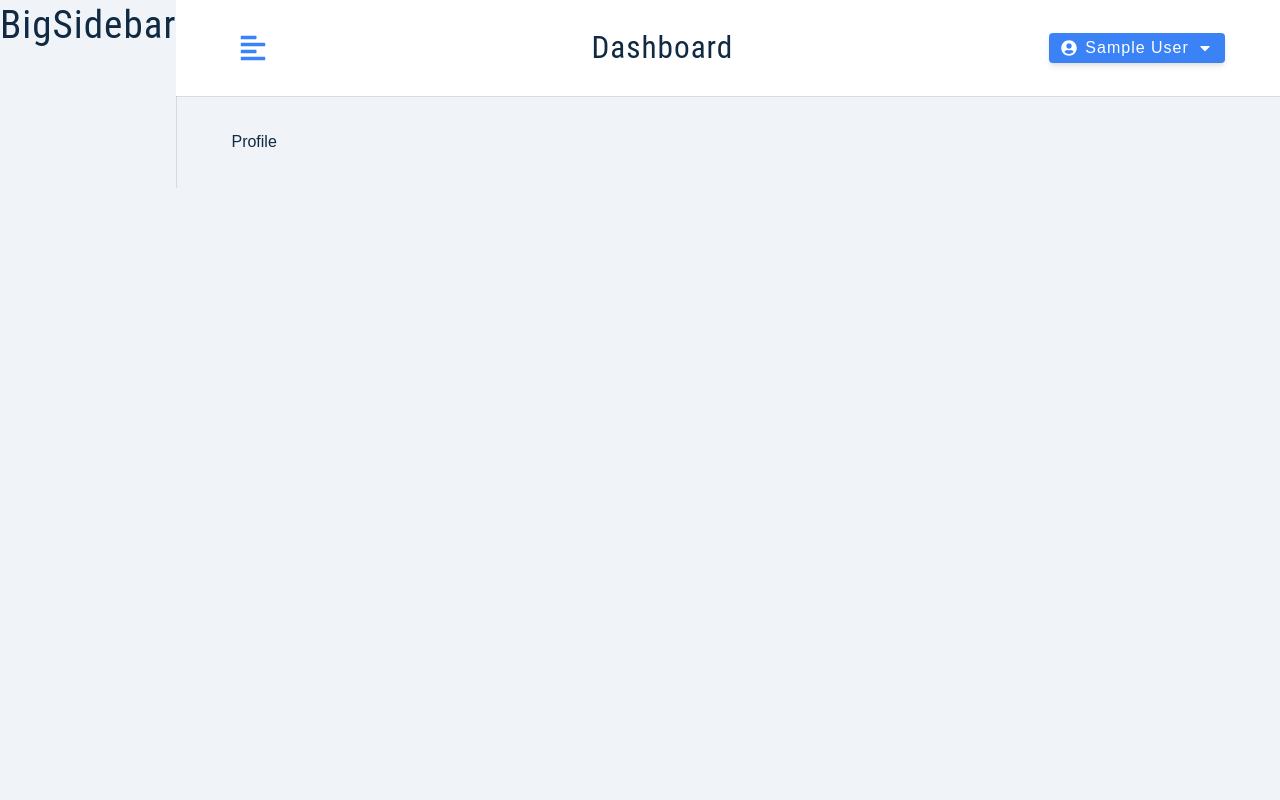
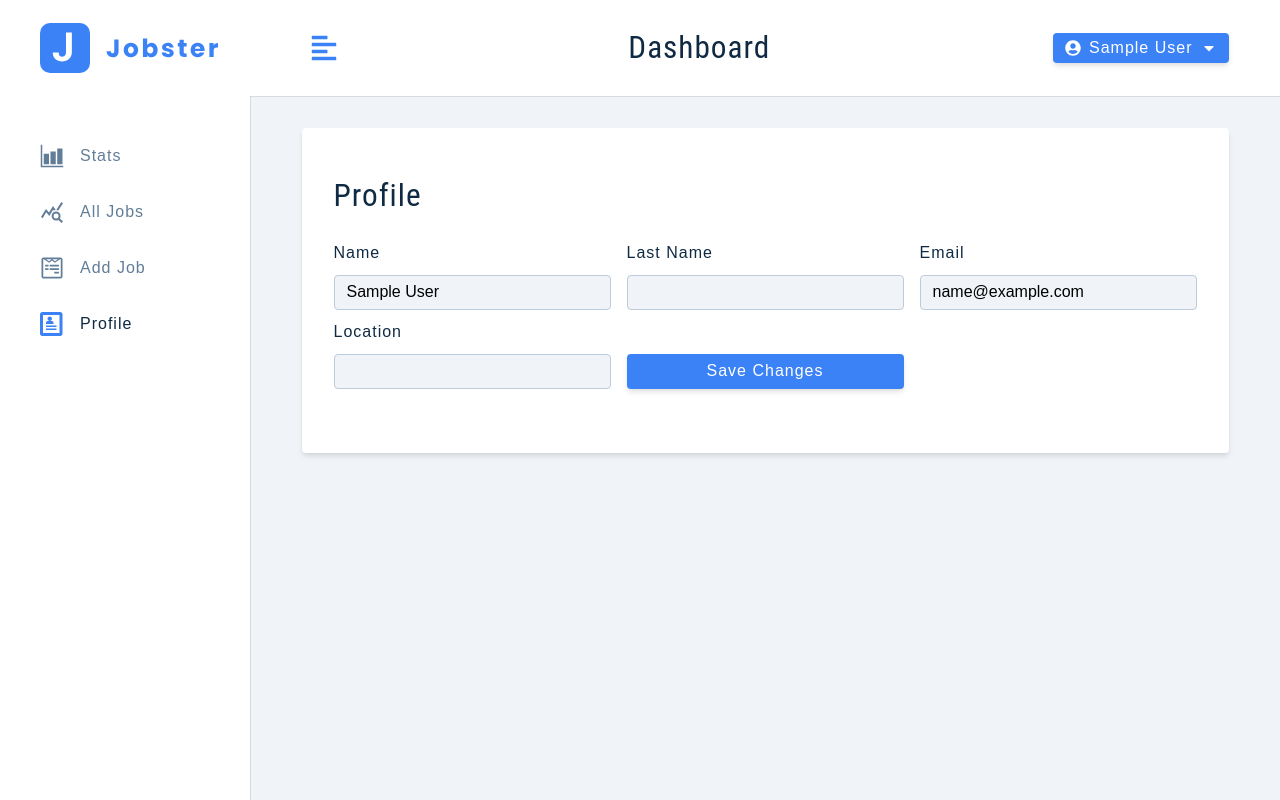
Before and after one commit to Ethemkizilyer/job-track-redux, a React (Create React App) app: page /profile in a window 1280 px wide. Built offline with nearby package versions, Linux system fonts and the light colour scheme; sample sign-in values are in the browser's storage.

Commit message:
user update  complete

```diff
--- a/src/components/BigSidebar.jsx
+++ b/src/components/BigSidebar.jsx
@@ -1,10 +1,25 @@
 import React from 'react'
+import { useSelector } from 'react-redux'
 import Wrapper from '../assets/wrappers/BigSidebar'
+import Logo from './Logo'
+import NavLinks from './NavLinks'
 
 const BigSidebar = () => {
+  const {isSidebarOpen}=useSelector((store)=>store.user)
+  console.log(isSidebarOpen);
   return (
     <Wrapper>
-    <h2>BigSidebar</h2>
+    <div className={
+      isSidebarOpen ? "sidebar-container" :"sidebar-container show-sidebar"
+    }>
+      <div className="content">
+        <header>
+          <Logo/>
+        </header>
+        <NavLinks/>
+      </div>
+
+    </div>
     </Wrapper>
   )
 }
--- /dev/null
+++ b/src/components/NavLinks.jsx
@@ -0,0 +1,30 @@
+import React from 'react'
+import { NavLink } from 'react-router-dom';
+import { toggleSidebar } from '../features/user/userSlice';
+import links from '../utils/links';
+
+const NavLinks = ({toggleSidebar}) => {
+  return (
+    <div className="nav-links">
+      {links.map((link) => {
+        const { text, path, id, icon } = link;
+
+        return (
+          <NavLink
+            to={path}
+            className={({ isActive }) =>
+              isActive ? "nav-link active" : "nav-link"
+            }
+            key={id}
+            onClick={toggleSidebar}
+          >
+            <span className="icon">{icon}</span>
+            {text}
+          </NavLink>
+        );
+      })}
+    </div>
+  );
+}
+
+export default NavLinks
--- a/src/components/SmallSidebar.jsx
+++ b/src/components/SmallSidebar.jsx
@@ -3,6 +3,9 @@
 import Logo from "./Logo";
 import { useDispatch, useSelector } from 'react-redux';
 import { toggleSidebar } from '../features/user/userSlice';
+import links from '../utils/links';
+import { NavLink } from 'react-router-dom';
+import NavLinks from './NavLinks';
 
 const SmallSidebar = () => {
     const {isSidebarOpen}=useSelector((store)=>store.user)
@@ -23,7 +26,7 @@
             <header>
                 <Logo/>
             </header>
-            <div className="nav-links">nav links</div>
+            <NavLinks toggleSidebar={toggle}/>
         </div>
     </div>
     </Wrapper>
--- a/src/features/user/userSlice.jsx
+++ b/src/features/user/userSlice.jsx
@@ -6,6 +6,10 @@
   addUserToLocalStorage,
   removeUserFromLocalStorage,
 } from "../../utils/localstorage";
+import { loginUserThunk, registerUserThunk, updateUserThunk } from "./userThunk";
+
+
+
 
 const initialState = {
   isLoading: false,
@@ -16,15 +20,7 @@
 export const registerUser = createAsyncThunk(
   "user/registerUser",
   async (user, thunkAPI) => {
-    try {
-      const resp = await customFetch.post("/auth/register", user);
-      console.log(resp);
-      return resp.data;
-    } catch (error) {
-      console.log(error.message);
-      // toast.error(error.response.data.msg)
-      return thunkAPI.rejectWithValue(error.response.data.msg);
-    }
+    return registerUserThunk("/auth/register",user,thunkAPI)
     // console.log(`Register User : ${JSON.stringify(user)} `);
   }
 );
@@ -32,12 +28,15 @@
 export const loginUser = createAsyncThunk(
   "user/loginUser",
   async (user, thunkAPI) => {
-    try {
-      const resp = await customFetch.post("/auth/login", user);
-      return resp.data;
-    } catch (error) {
-      return thunkAPI.rejectWithValue(error.response.data.msg);
-    }
+    return loginUserThunk("/auth/login",user,thunkAPI)
+    // console.log(`Login User :  ${JSON.stringify(user)}`);
+  }
+);
+
+export const updateUser = createAsyncThunk(
+  "user/updateUser",
+  async (user, thunkAPI) => {
+    return updateUserThunk("/auth/updateUser",user,thunkAPI)
     // console.log(`Login User :  ${JSON.stringify(user)}`);
   }
 );
@@ -45,10 +44,11 @@
 const userSlice = createSlice({
   name: "user",
   initialState,
-  reducers:{
+  reducers: {
     logoutUser: (state) => {
       state.user = null;
       state.isSidebarOpen = false;
+      toast.success("Logout Successful!")
       removeUserFromLocalStorage();
     },
     toggleSidebar: (state) => {
@@ -83,7 +83,22 @@
   //         [loginUser.rejected]:(state,{payload})=>{
   //             state.isLoading=false;
   //             toast.error(payload)
-  //         }
+  //         },
+  // [updateUser.pending]: (state) => {
+  //   state.isLoading = true;
+  // },
+  // [updateUser.fulfilled]: (state, { payload }) => {
+  //   const { user } = payload;
+  //   state.isLoading = false;
+  //   state.user = user;
+
+  //   addUserToLocalStorage(user);
+  //   toast.success("User Updated");
+  // },
+  // [updateUser.rejected]: (state, { payload }) => {
+  //   state.isLoading = false;
+  //   toast.error(payload);
+  // },
   //   }
 
   //! BUILDER CALLBACK NOTATION
@@ -117,6 +132,20 @@
       .addCase(loginUser.rejected, (state, { payload }) => {
         state.isLoading = false;
         toast.error(payload);
+      })
+      .addCase(updateUser.pending, (state) => {
+        state.isLoading = true;
+      })
+      .addCase(updateUser.fulfilled, (state, { payload }) => {
+        const { user } = payload;
+        state.isLoading = false;
+        state.user = user;
+        addUserToLocalStorage(user);
+        toast.success(`User Updated`);
+      })
+      .addCase(updateUser.rejected, (state, { payload }) => {
+        state.isLoading = false;
+        toast.error(payload);
       });
   },
 });
--- /dev/null
+++ b/src/features/user/userThunk.jsx
@@ -0,0 +1,39 @@
+import customFetch from "../../utils/axios";
+import { logoutUser } from "./userSlice";
+
+export const registerUserThunk= async (url,user,thunkAPI)=>{
+    try {
+        const resp=await customFetch.post(url,user);
+        return resp.data
+    }catch(error){
+        return thunkAPI.rejectWithValue(error.response.data.msg);
+    };
+
+
+}
+export const loginUserThunk=async(url,user,thunkAPI)=>{
+        try {
+            const resp=await customFetch.post(url,user);
+            return resp.data
+        } catch (error) {
+            return thunkAPI.rejectWithValue(error.response.data.msg)
+        }
+    }
+
+export const updateUserThunk=async(url,user,thunkAPI)=>{
+    try {
+        const resp = await customFetch.patch(url,user,{
+            headers:{
+                authorization:`Bearer ${thunkAPI.getState().user.user.token}`,
+            },
+        });
+        return resp.data
+    } catch (error) {
+        console.log(error.response)
+        if(error.response.status ===401){
+            thunkAPI.dispatch(logoutUser());
+            return thunkAPI.rejectWithValue("Unauthorized! Logging Out...")
+        }
+        return thunkAPI.rejectWithValue(error.response.data.msg)
+    }
+}
--- a/src/pages/Register.jsx
+++ b/src/pages/Register.jsx
@@ -79,14 +79,14 @@
         <FormRow
           type="email"
           name="email"
-          values={values.email}
+          value={values.email}
           handleChange={handleChange}
         />
         {/* password */}
         <FormRow
           type="password"
           name="password"
-          values={values.password}
+          value={values.password}
           handleChange={handleChange}
         />
         <button type="submit" className="btn btn-block" disabled={isLoading}>
--- a/src/pages/dashboard/Profile.jsx
+++ b/src/pages/dashboard/Profile.jsx
@@ -1,9 +1,72 @@
-import React from 'react'
+import { useState } from "react";
+import { FormRow } from "../../components";
+import Wrapper from "../../assets/wrappers/DashboardFormPage";
+import { useDispatch, useSelector } from "react-redux";
+import { toast } from "react-toastify";
+import { updateUser } from "../../features/user/userSlice";
 
 const Profile = () => {
+const {isLoading,user} = useSelector((store)=>store.user)
+const dispatch= useDispatch()
+
+
+const [userData,setUserData]= useState({
+  name:user?.name || "",
+  email:user?.email || "",
+  lastName:user?.lastNmae || "",
+  location:user?.location || "",
+})
+
+
+  const handleSubmit=(e)=>{
+    e.preventDefault();
+    const {name,email,lastName,location}=userData
+    dispatch(updateUser({ name, email, lastName, location }));
+
+  }
+
+  const handleChange =(e)=>{
+    const name=e.target.name
+    const value=e.target.value
+    setUserData({...userData,[name]:value})
+  }
   return (
-    <div>Profile</div>
-  )
-}
+    <Wrapper>
+      <form onSubmit={handleSubmit} className="form">
+        <h3>Profile</h3>
+        <div className="form-center">
+          <FormRow
+            type="text"
+            name="name"
+            value={userData.name}
+            handleChange={handleChange}
+          />
+          <FormRow
+            type="text"
+            name="lastName"
+            labelText="last name"
+            value={userData.lastName}
+            handleChange={handleChange}
+          />
+          <FormRow
+            type="email"
+            name="email"
+            value={userData.email}
+            handleChange={handleChange}
+          />
+          <FormRow
+            type="text"
+            name="location"
+            value={userData.location}
+            handleChange={handleChange}
+          />
+          <button className="btn btn-block" type="submit" disabled={isLoading}>
+            {isLoading ? "Please Wait..." : "save changes"}
+          </button>
+        </div>
+      </form>
+    </Wrapper>
+  );
+};
 
-export default Profile
+export default Profile;
--- /dev/null
+++ b/src/utils/links.jsx
@@ -0,0 +1,32 @@
+import { IoBarChartSharp } from "react-icons/io5";
+import { MdQueryStats } from "react-icons/md";
+import { FaWpforms } from "react-icons/fa";
+import { ImProfile } from "react-icons/im";
+
+const links = [
+  {
+    id: 1,
+    text: "stats",
+    path: "/",
+    icon: <IoBarChartSharp />,
+  },
+  {
+    id: 2,
+    text: "all jobs",
+    path: "all-jobs",
+    icon: <MdQueryStats />,
+  },
+  {
+    id: 3,
+    text: "add job",
+    path: "add-job",
+    icon: <FaWpforms />,
+  },
+  {
+    id: 4,
+    text: "profile",
+    path: "profile",
+    icon: <ImProfile />,
+  },
+];
+export default links;
```
